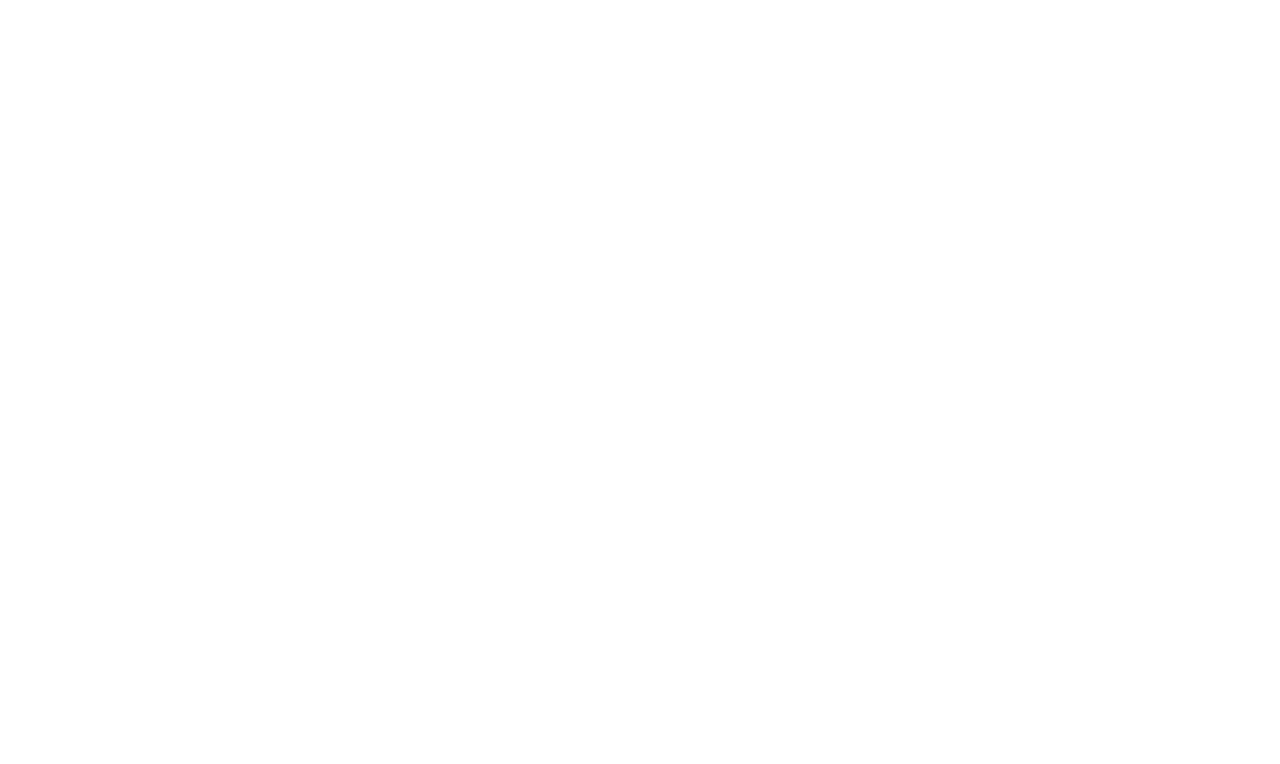
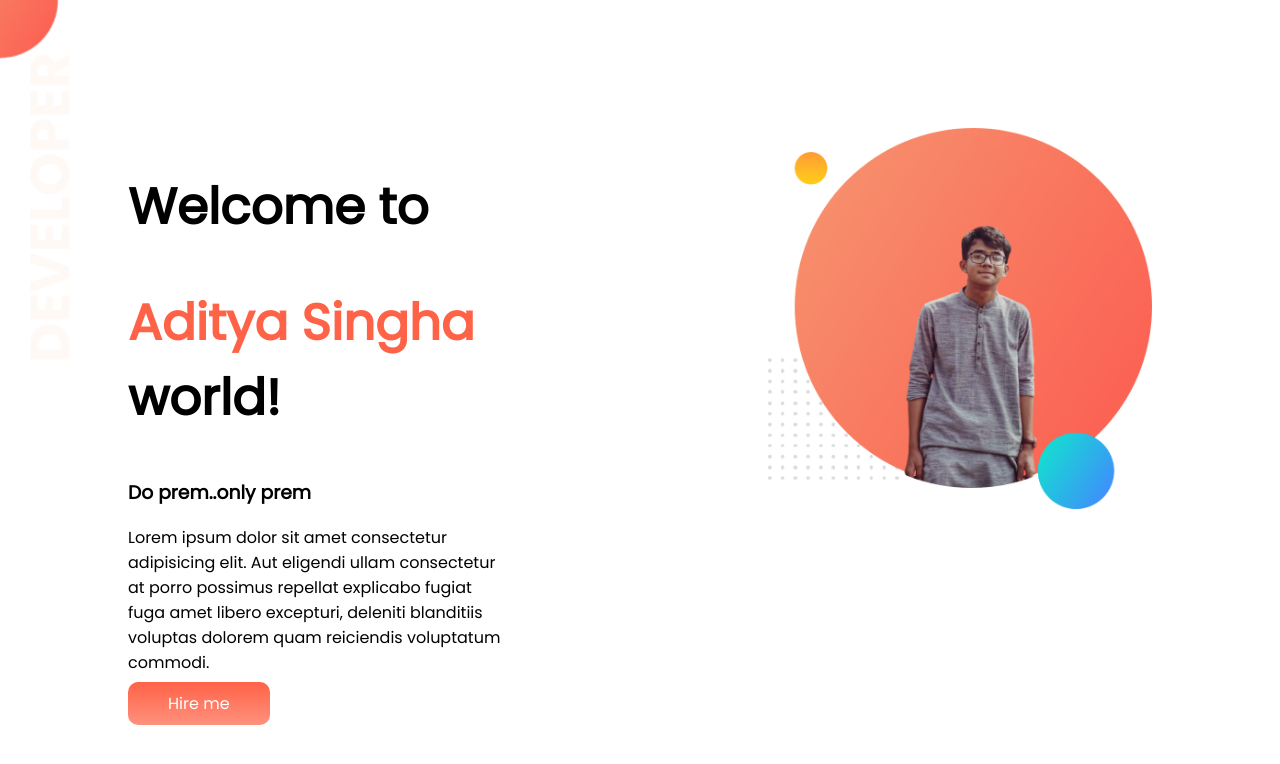
Before and after one commit to adityaarko/developer-portfolio, a plain HTML site: page index.html in a window 1280 px wide. Drawn offline with Linux system fonts and the light colour scheme.

Commit message:
First Section Done

```diff
--- a/index.html
+++ b/index.html
@@ -1,13 +1,34 @@
 <!DOCTYPE html>
 <html lang="en">
+
 <head>
     <meta charset="UTF-8">
     <meta http-equiv="X-UA-Compatible" content="IE=edge">
     <meta name="viewport" content="width=device-width, initial-scale=1.0">
     <title>Aditya Portfolio</title>
+    <link rel="preconnect" href="https://fonts.googleapis.com">
+    <link rel="preconnect" href="https://fonts.gstatic.com" crossorigin>
+    <link href="https://fonts.googleapis.com/css2?family=Poppins&display=swap" rel="stylesheet">
     <link rel="stylesheet" href="style.css">
 </head>
+
 <body>
+    <section>
+        <div style="background-image: url(images/top-banner.png);background-repeat: no-repeat;" class="half-width">
+            <h1>Welcome to</h1>
+            <h1><span class="orange-color">Aditya Singha</span> world!</h1>
+            <h3>Do prem..only prem</h3>
+            <p>Lorem ipsum dolor sit amet consectetur adipisicing elit. Aut eligendi ullam consectetur at porro possimus
+                repellat explicabo fugiat fuga amet libero excepturi, deleniti blanditiis voluptas dolorem quam
+                reiciendis voluptatum commodi.</p>
+            <a class="link-button" target="_blank"
+                href="https://media.istockphoto.com/id/1154370446/photo/funny-raccoon-in-green-sunglasses-showing-a-rock-gesture-isolated-on-white-background.jpg?s=612x612&w=0&k=20&c=kkZiaB9Q-GbY5gjf6WWURzEpLzNrpjZp_tn09GB21bI=">Hire
+                me</a>
+        </div>
+        <div class="half-width">
+            <img style="width: 100%;" src="images/my-bg.png" alt="">
+        </div>
+    </section>
+</body>
 
-</body>
 </html>
--- a/style.css
+++ b/style.css
@@ -0,0 +1,30 @@
+body {
+    font-family: 'Poppins', sans-serif;
+    margin: 0;
+}
+
+h1 {
+    font-size: 50px;
+}
+
+.orange-color {
+    color: tomato;
+}
+
+section {
+    display: flex;
+}
+
+.half-width {
+    width: 50%;
+    padding: 10%;
+}
+
+.link-button {
+    text-decoration: none;
+    padding: 10px 40px;
+    background-image: linear-gradient(tomato, rgba(255, 99, 71, 0.705));
+    color: white;
+    border-radius: 10px;
+    font-weight: 700px;
+}
```
Also changed, not shown: images/dream-bg.png (added), images/exp-bg.png (added), images/my-bg.png (added), images/my-bg2.png (added), images/top-banner.png (added), 7 other files.
